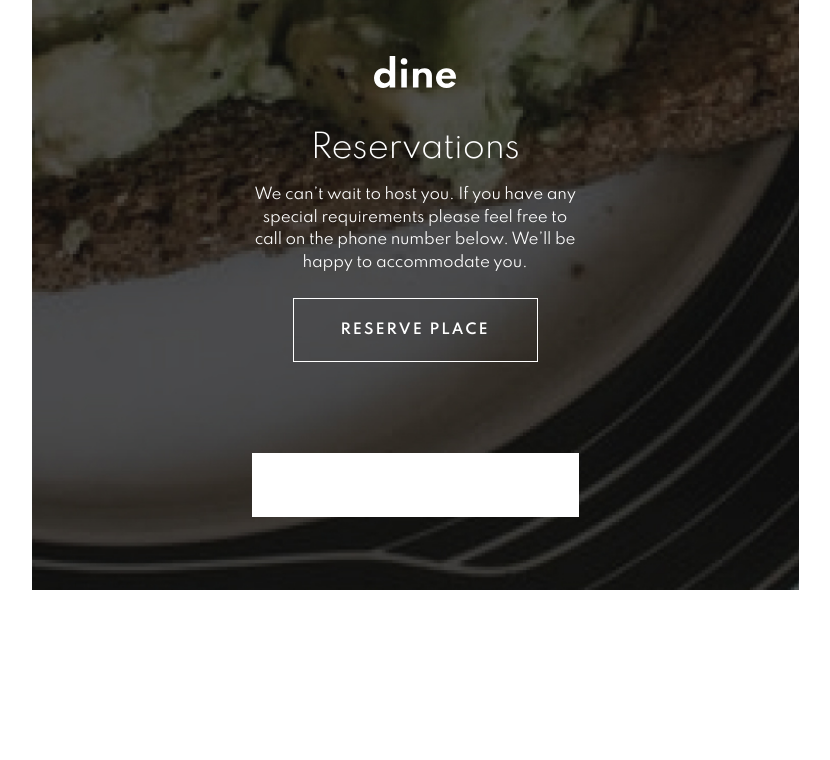
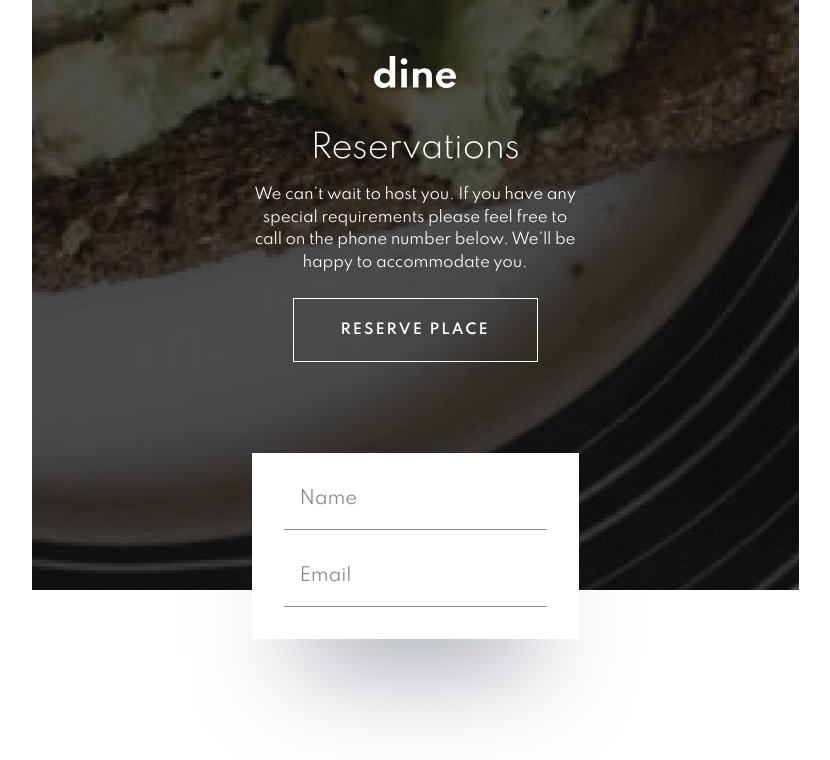
Before and after one commit to stephjoseph/dine-restaurant-website, a React (Vite) app: page /booking in a window 1280 px wide. Shown: the top 760 px of the page, without its empty margins (225-1055 px from the left). Built offline with nearby package versions, Linux system fonts and the light colour scheme.

Commit message:
Update Main.jsx

```diff
--- a/src/components/booking/Main.jsx
+++ b/src/components/booking/Main.jsx
@@ -1,7 +1,18 @@
 const Main = () => {
   return (
     <main className="-mt-[8.563rem] flex w-full flex-col items-center">
-      <form className="w-[20.438rem] bg-white p-8 shadow-[0px_75px_100px_-50px_rgba(56,66,85,0.5032)]"></form>
+      <form className="flex w-[20.438rem] flex-col gap-8 bg-white p-8 shadow-[0px_75px_100px_-50px_rgba(56,66,85,0.5032)]">
+        <input
+          type="text"
+          placeholder="Name"
+          className="w-full border-b border-solid border-[#8E8E8E] pb-4 pl-4 text-lg font-normal tracking-[-0.22px] text-[#111111] placeholder:text-lg placeholder:font-normal placeholder:tracking-[-0.22px] placeholder:text-[#111111]/50 focus:outline-none"
+        />
+        <input
+          type="email"
+          placeholder="Email"
+          className="w-full border-b border-solid border-[#8E8E8E] pb-4 pl-4 text-lg font-normal tracking-[-0.22px] text-[#111111] placeholder:text-lg placeholder:font-normal placeholder:tracking-[-0.22px] placeholder:text-[#111111]/50 focus:outline-none"
+        />
+      </form>
     </main>
   );
 };
```
